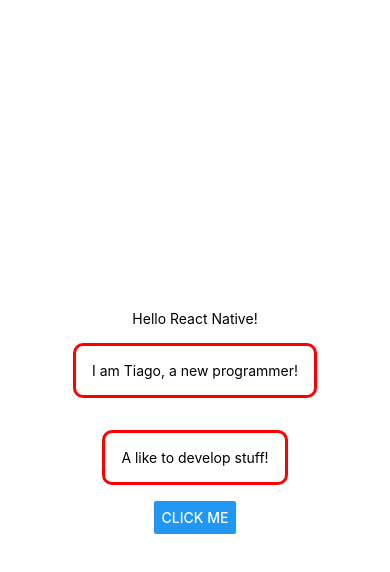
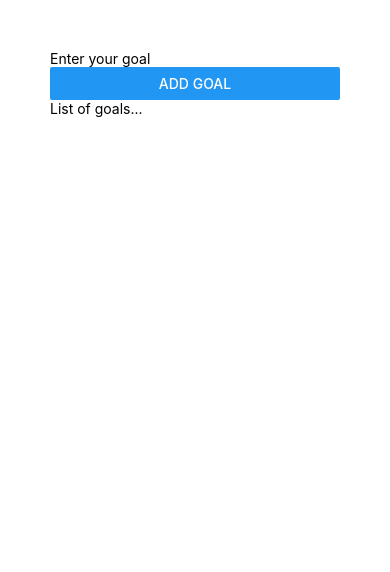
Before and after one commit to tiagoskaterock/my-goals-app, a React Native app: screen / in a window 390 px wide. Shown: the top 572 px of the page. Built offline with nearby package versions, Linux system fonts and the light colour scheme.

Commit message:
17. Exploring Layouts & Flexbox

```diff
--- a/App.js
+++ b/App.js
@@ -1,33 +1,24 @@
-import { Button, StyleSheet, Text, View } from 'react-native';
+import { Button, StyleSheet, Text, TextInput, View } from 'react-native';
 
 export default function App() {
   return (
-    <View style={styles.container}>
-      <Text>Hello React Native!</Text>
-      <Text style={styles.message}>
-        I am Tiago, a new programmer!
-      </Text>
+    <View style={styles.appContainer}>
+      <View>
+        <TextInput placeholder="Enter your goal" />
+        <Button title="Add Goal" />
+      </View>
 
-      <Text style={styles.message}>
-        A like to develop stuff!
-      </Text>
-      <Button title="Click me" />
+      <View>
+        <Text>
+          List of goals...
+        </Text>
+      </View>
     </View>
   );
 }
 
 const styles = StyleSheet.create({
-  container: {
-    flex: 1,
-    backgroundColor: '#fff',
-    alignItems: 'center',
-    justifyContent: 'center',
-  },
-  message: {
-    padding:16,
-    margin:16,
-    borderWidth: 3,
-    borderRadius: 10,
-    borderColor: '#ff0000',
+  appContainer: {
+    padding: 50
   }
 });
```
